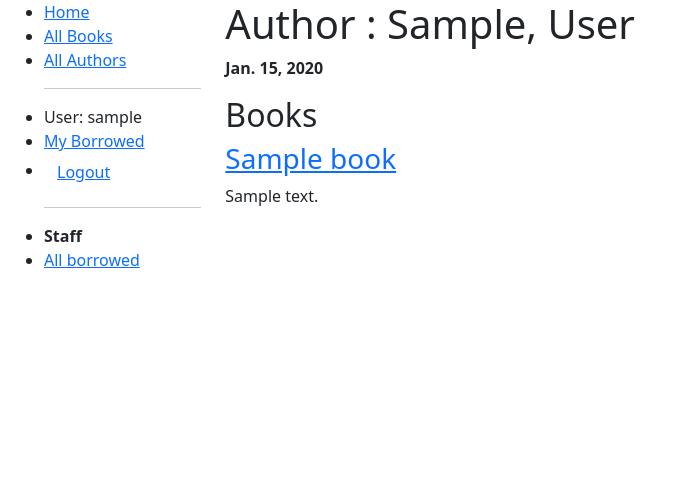
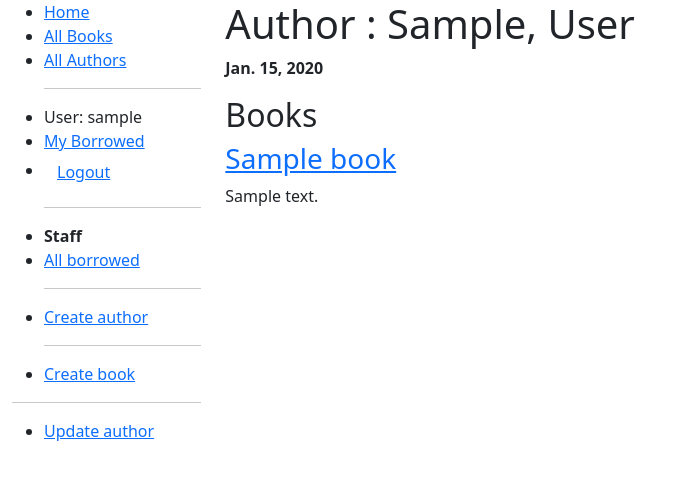
Before and after one commit to Ganapathy-dev/django_local_library, a Django app: page /catalog/author/1 in a window 1280 px wide. Shown: the top 480 px of the page, without its empty margins (0-685 px from the left). Run offline with Django 5.2, Linux system fonts and the light colour scheme; a user stored in the database is signed in; tables that the repository leaves empty hold one stand-in row (values such as "Sample post").

Commit message:
Form handling Rnew,Book,Author features
- Basic form handling in django, create modelform for renewing option.
- Create a generic editing view to perform create, update, delete the
book and author objects, where the permission should be verified
- And should avoid deletion when the book has a active instances.

```diff
--- a/catalog/templates/base_generic.html
+++ b/catalog/templates/base_generic.html
@@ -11,7 +11,7 @@
     <link href="https://cdn.jsdelivr.net/npm/bootstrap@5.3.3/dist/css/bootstrap.min.css" rel="stylesheet"
         integrity="sha384-QWTKZyjpPEjISv5WaRU9OFeRpok6YctnYmDr5pNlyT2bRjXh0JMhjY6hW+ALEwIH" crossorigin="anonymous">
     {% load static %}
-    <!-- <link rel="stylesheet" href="{% static 'css/styles.css' %}" /> -->
+    <!-- <link rel="stylesheet" href="{% static 'static/styles.css' %}" /> -->
 </head>
 
 <body>
@@ -25,8 +25,9 @@
                     <li><a href="{% url 'books' %}">All Books</a></li>
                     <li><a href="{% url 'authors' %}">All Authors</a></li>
 
+
+                    {% if user.is_authenticated %}
                     <hr/>
-                    {% if user.is_authenticated %}
                     <li>User: {{ user.get_username }}</li>
 
                     <li><a href="{% url 'my_borrowed' %}">My Borrowed</a></li>
@@ -41,13 +42,26 @@
                     <li><a href="{% url 'login' %}?next={{ request.path }}">Login</a></li>
                     {% endif %}
 
+
+                    {% if perms.catalog.staff_level %}
                     <hr/>
-                    {% if perms.catalog.staff_level %}
                     <li><b>Staff</b></li>
                     {% endif%}
                     {% if perms.catalog.can_view_borrowed %}
                     <li><a href="{% url 'all_borrowed' %}">All borrowed</a></li>
                     {% endif %}
+
+
+                    {% if perms.catalog.staff_level %}
+                    <hr/>
+                    <li><a href="{% url 'author-create' %}">Create author</a>
+                    {% endif%}
+
+
+                    {% if perms.catalog.staff_level %}
+                    <hr/>
+                    <li><a href="{% url 'book-create' %}">Create book</a>
+                    {% endif%}
 
 
                 </ul>
--- a/catalog/templates/catalog/author_detail.html
+++ b/catalog/templates/catalog/author_detail.html
@@ -1,4 +1,23 @@
 {% extends "base_generic.html" %}
+
+{% block sidebar %}
+{{ block.super }}
+
+{% if perms.catalog.staff_level %}
+<hr>
+<ul class="sidebar-nav">
+    {% if perms.catalog.staff_level %}
+    <li><a href="{% url 'author-update' author.id %}">Update author</a></li>
+    {% endif %}
+    {% if not author.book_set.all and perms.catalog.staff_level %}
+    <li><a href="{% url 'author-delete' author.id %}">Delete author</a></li>
+    {% endif %}
+</ul>
+{% endif %}
+
+{% endblock %}
+
+
 
 {% block content %}
 <h1>Author : {{author.first_name}}, {{author.last_name}}</h1>
@@ -8,10 +27,14 @@
 </p>
 {% endif %}
 <h2>Books</h2>
-
+{% if author.book_set.all %}
 {%for book in author.book_set.all %}
-<a href="{{book.get_absolute_url}}"><h3>{{book.title}}</h3></a>
+<a href="{{book.get_absolute_url}}">
+    <h3>{{book.title}}</h3>
+</a>
 <p>{{book.summary}}</p>
 {% endfor %}
-
+{% else %}
+<p>No Book is available .... </p>
+{% endif %}
 {% endblock %}
--- a/catalog/templates/catalog/borrowed_list.html
+++ b/catalog/templates/catalog/borrowed_list.html
@@ -5,7 +5,11 @@
 {% if borrowed_list %}
 <ul>
     {% for each in borrowed_list %}
-    <li class="{% if each.is_overdue %}text-danger{% endif %}"><a href="{% url 'book-detail' each.book.pk %}">{{each.book.title}} </a>  {{each.due_back}} --  {{each.borrower}}</li>
+    <li class="{% if each.is_overdue %}text-danger{% endif %}"><a
+            href="{% url 'book-detail' each.book.pk %}">{{each.book.title}} </a> {{each.due_back}} -- {{each.borrower}}
+        {% if perms.catalog.staff_level %}
+        <a href="{% url 'renew-book-librarian' each.id %}">Renew</a>
+        {% endif %}</li>
     {% endfor %}
 </ul>
 {% endif %}
--- a/catalog/urls.py
+++ b/catalog/urls.py
@@ -8,5 +8,12 @@ urlpatterns = [
     path("authors/",views.AuthorListView.as_view(),name="authors"),
     path("author/<int:pk>",views.AuthorDetailView.as_view(),name="author-detail"),
     path('mybooks/',views.LoanedBooksByUserListView.as_view(),name="my_borrowed"),
-    path('borrowed/',views.BorrowedListView.as_view(),name='all_borrowed')
+    path('borrowed/',views.BorrowedListView.as_view(),name='all_borrowed'),
+    path('book/<uuid:pk>/renew/',views.renew_book_librarian,name='renew-book-librarian'),
+    path('author/create/', views.AuthorCreate.as_view(), name='author-create'),
+    path('author/<int:pk>/update/', views.AuthorUpdate.as_view(), name='author-update'),
+    path('author/<int:pk>/delete/', views.AuthorDelete.as_view(), name='author-delete'),
+    path('book/create/',views.BookCreate.as_view(),name="book-create"),
+    path('book/<int:pk>/update/',views.BookUpdate.as_view(),name="book-update"),
+    path('book/<int:pk>/delete',views.BookDelete.as_view(),name='book-delete')
 ]
--- a/catalog/views.py
+++ b/catalog/views.py
@@ -1,11 +1,19 @@
 from typing import Any
+import datetime
 from django.db.models.query import QuerySet
-from django.shortcuts import render
+from django.shortcuts import render, get_object_or_404
 from django.views import generic
 from .models import Book, Author, BookInstance, Genre
 from django.contrib.auth.mixins import LoginRequiredMixin
 from django.contrib.auth.decorators import login_required
 from django.contrib.auth.mixins import PermissionRequiredMixin
+from django.http import HttpResponseRedirect
+from django.urls import reverse
+from catalog.forms import RenewBookForm
+from django.views.generic.edit import CreateView, UpdateView, DeleteView
+from django.urls import reverse_lazy
+
+
 # Create your views here.
 @login_required
 def index(request):
@@ -86,3 +94,75 @@ class BorrowedListView(LoginRequiredMixin,generic.ListView):
         return(
             BookInstance.objects.filter(status__exact='o').order_by('due_back')
         )
+
+@login_required
+def renew_book_librarian(request, pk):
+    book_instance=get_object_or_404(BookInstance,pk=pk)
+
+    if request.method=='POST':
+        form = RenewBookForm(request.POST)
+
+        if(form.is_valid()):
+            book_instance.due_back=form.cleaned_data['renewal_date']
+            book_instance.save()
+        return(HttpResponseRedirect(reverse('all_borrowed')))
+
+    else:
+        proposed_renewal_date=datetime.date.today()+datetime.timedelta(weeks=3)
+        form=RenewBookForm(initial={'renewal_date':proposed_renewal_date})
+        context={'form':form,
+                 'book_instance':book_instance}
+
+        return render(request,'catalog/book_renew_librarian.html',context)
+
+
+
+class AuthorCreate(PermissionRequiredMixin, CreateView):
+    model = Author
+    fields = ['first_name', 'last_name', 'date_of_birth', 'date_of_death']
+    initial = {'date_of_death': '11/11/2023','date_of_birth':'11/07/1967'}
+    permission_required = 'catalog.staff_level'
+
+class AuthorUpdate(PermissionRequiredMixin, UpdateView):
+    model = Author
+    # Not recommended (potential security issue if more fields added)
+    fields = '__all__'
+    permission_required = 'catalog.staff_level'
+
+class AuthorDelete(PermissionRequiredMixin, DeleteView):
+    model = Author
+    success_url = reverse_lazy('authors')
+    permission_required = 'catalog.staff_level'
+
+    def form_valid(self, form):
+        try:
+            self.object.delete()
+            return HttpResponseRedirect(self.success_url)
+        except Exception as e:
+            return HttpResponseRedirect(
+                reverse("author-delete", kwargs={"pk": self.object.pk})
+            )
+
+class BookCreate(PermissionRequiredMixin,CreateView):
+    model=Book
+    fields='__all__'
+    permission_required='catalog.staff_level'
+
+class BookUpdate(PermissionRequiredMixin,UpdateView):
+    model=Book
+    fields='__all__'
+    permission_required='catalog.staff_level'
+
+class BookDelete(PermissionRequiredMixin,DeleteView):
+    model=Book
+    success_url=reverse_lazy("book-detail")
+    permission_required="catalog.staff_level"
+
+    def form_valid(self, form):
+        try:
+            self.object.delete()
+            return HttpResponseRedirect(self.success_url)
+        except Exception as e:
+            return HttpResponseRedirect(
+                reverse("book-delete", kwargs={"pk": self.object.pk})
+            )
```
Also changed, not shown: catalog/forms.py (added, +18 -0 lines), catalog/templates/catalog/author_confirm_delete.html (added, +25 -0 lines), catalog/templates/catalog/author_form.html (added, +11 -0 lines), catalog/templates/catalog/book_confirm_delete.html (added, +25 -0 lines), catalog/templates/catalog/book_detail.html (+19 -0 lines), catalog/templates/catalog/book_form.html (added, +11 -0 lines), catalog/templates/catalog/book_renew_librarian.html (added, +15 -0 lines).
